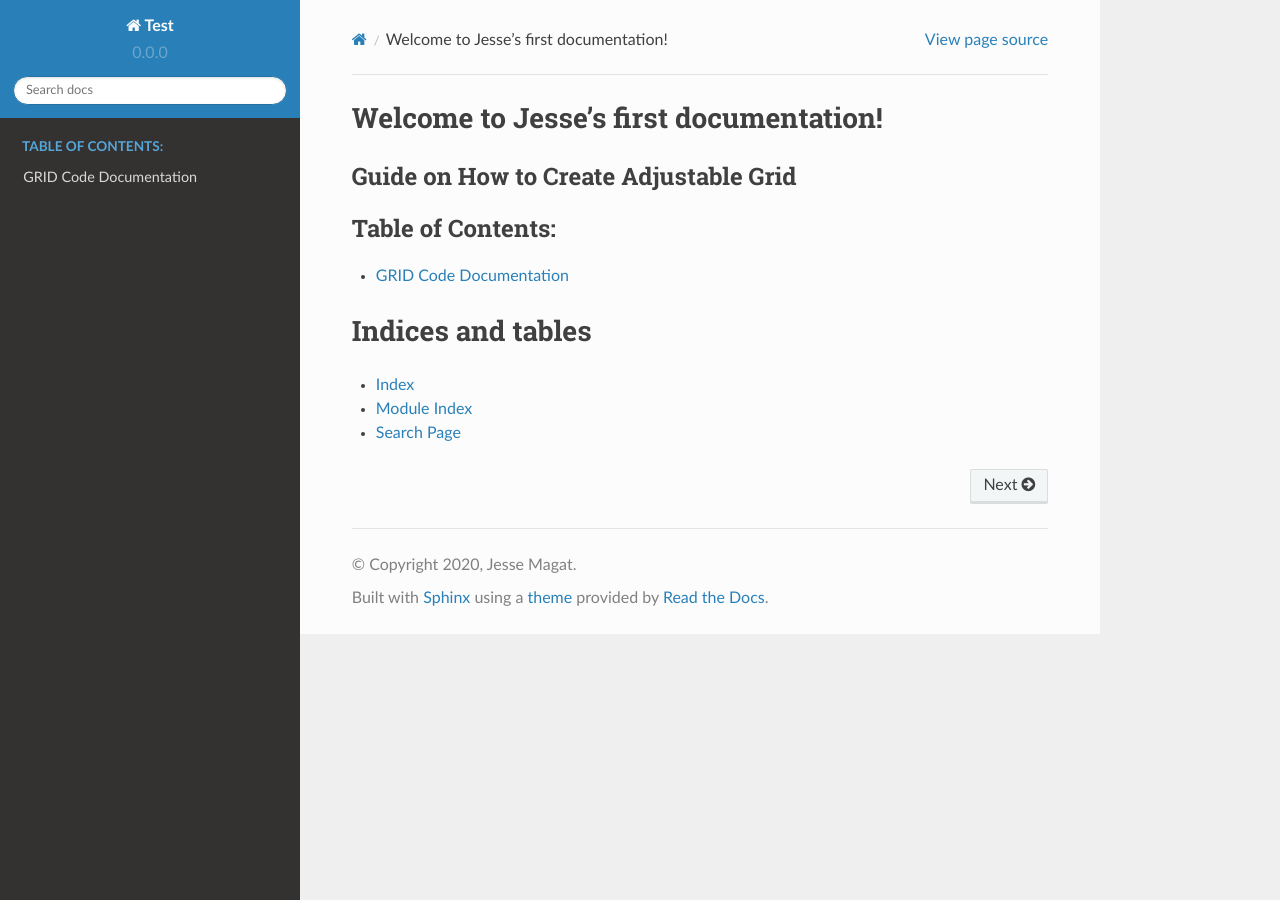
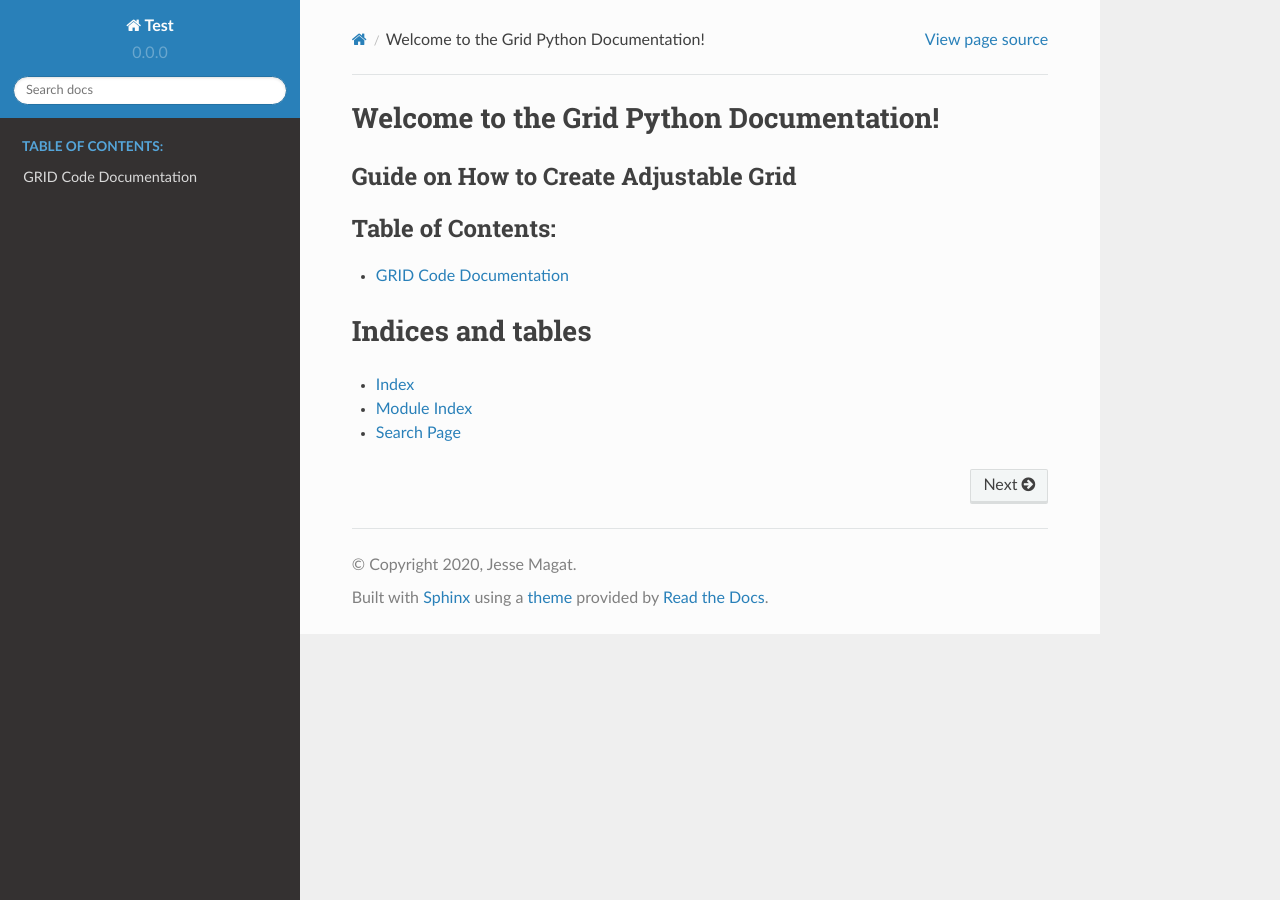
Before and after one commit to magatj/magatj.github.io, a Sphinx documentation site: the page built from sphinx_doc/source/index.rst, in a window 1280 px wide. Built offline with Sphinx 7.4.7 and the Read the Docs theme 2.0.0, drawn with Linux system fonts in a browser that asks for light colours.

Commit message:
Update index.rst
changed the title of the document

```diff
--- a/sphinx_doc/source/index.rst
+++ b/sphinx_doc/source/index.rst
@@ -3,8 +3,8 @@
    You can adapt this file completely to your liking, but it should at least
    contain the root `toctree` directive.
 
-Welcome to Jesse's first documentation!
-=======================================
+Welcome to the Grid Python Documentation!
+=========================================
 Guide on How to Create Adjustable Grid
 ^^^^^^^^^^^^^^^^^^^^^^^^^^^^^^^^^^^^^^
 
```
